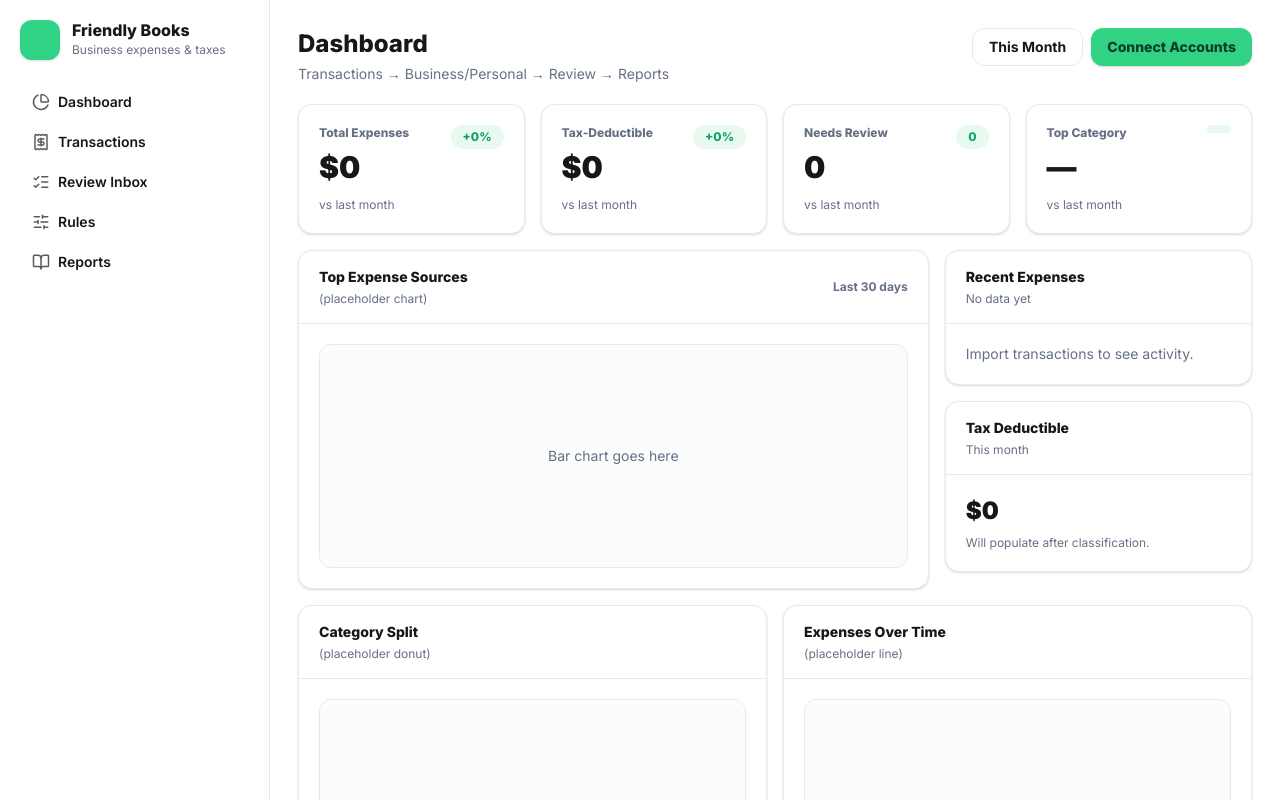
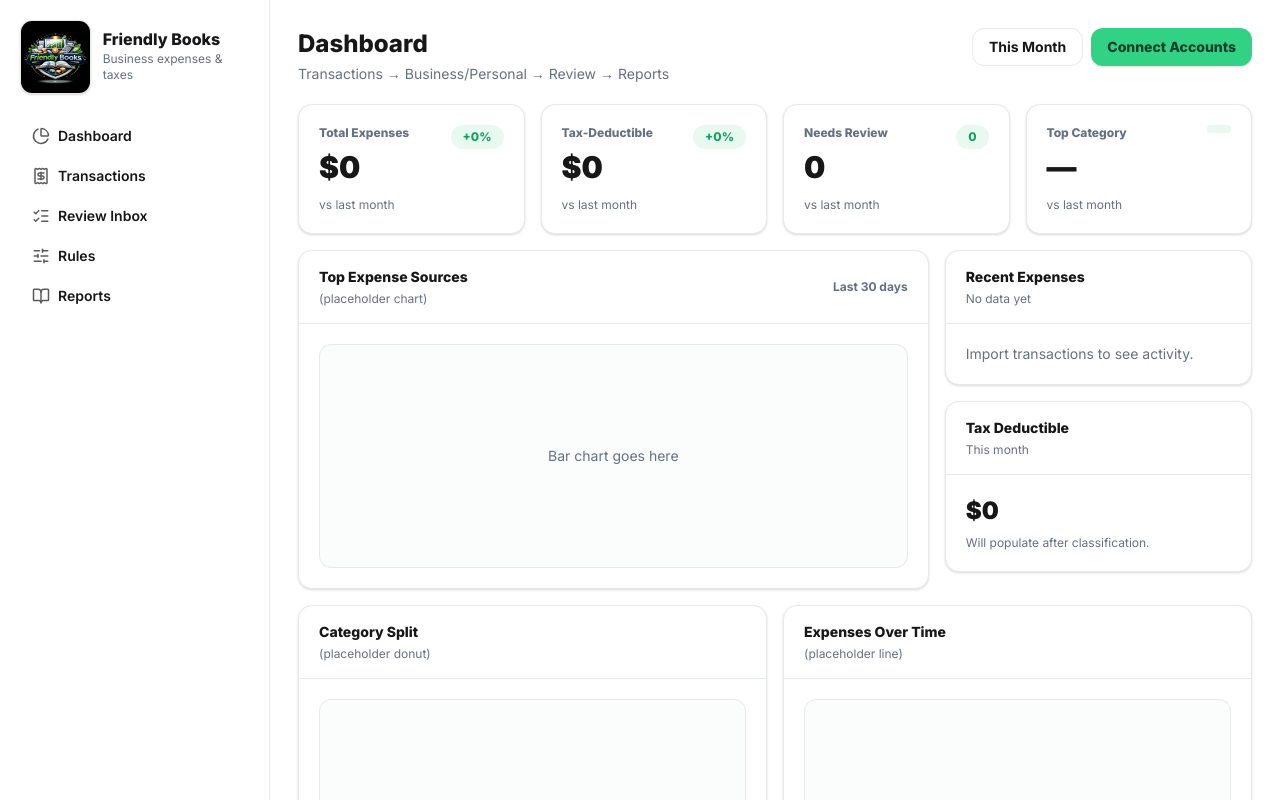
Before and after one commit to customerservice-prog/friendly-books, a Next.js app: page / in a window 1280 px wide. Shown: the top 800 px of the page. Built offline with nearby package versions, Linux system fonts and the light colour scheme.

Commit message:
Replace sidebar green box with Friendly Books logo

```diff
--- a/src/components/AppShell.tsx
+++ b/src/components/AppShell.tsx
@@ -1,4 +1,5 @@
 import Link from "next/link";
+import Image from "next/image";
 import { BookOpen, ChartPie, ListChecks, Receipt, SlidersHorizontal } from "lucide-react";
 
 import type { ComponentType } from "react";
@@ -31,11 +32,20 @@ export function AppShell({
       <aside className="w-[270px] p-5 bg-[var(--card)] border-r border-[var(--border)] hidden md:flex md:flex-col">
         <div className="flex items-center gap-3 mb-6">
           <div
-            className="w-10 h-10 rounded-xl"
-            style={{ background: "var(--green)", boxShadow: "var(--shadow)" }}
-          />
+            className="rounded-xl overflow-hidden bg-white border border-[var(--border)]"
+            style={{ boxShadow: "var(--shadow)" }}
+          >
+            <Image
+              src="/friendly-books.jpg"
+              alt="Friendly Books"
+              width={72}
+              height={72}
+              priority
+              className="block w-[72px] h-[72px] object-cover"
+            />
+          </div>
           <div>
-            <div className="font-extrabold leading-4">Friendly Books</div>
+            <div className="font-extrabold leading-4 text-base">Friendly Books</div>
             <div className="text-xs text-[var(--muted)] mt-1">Business expenses & taxes</div>
           </div>
         </div>
```
Also changed, not shown: public/friendly-books.jpg (added).
